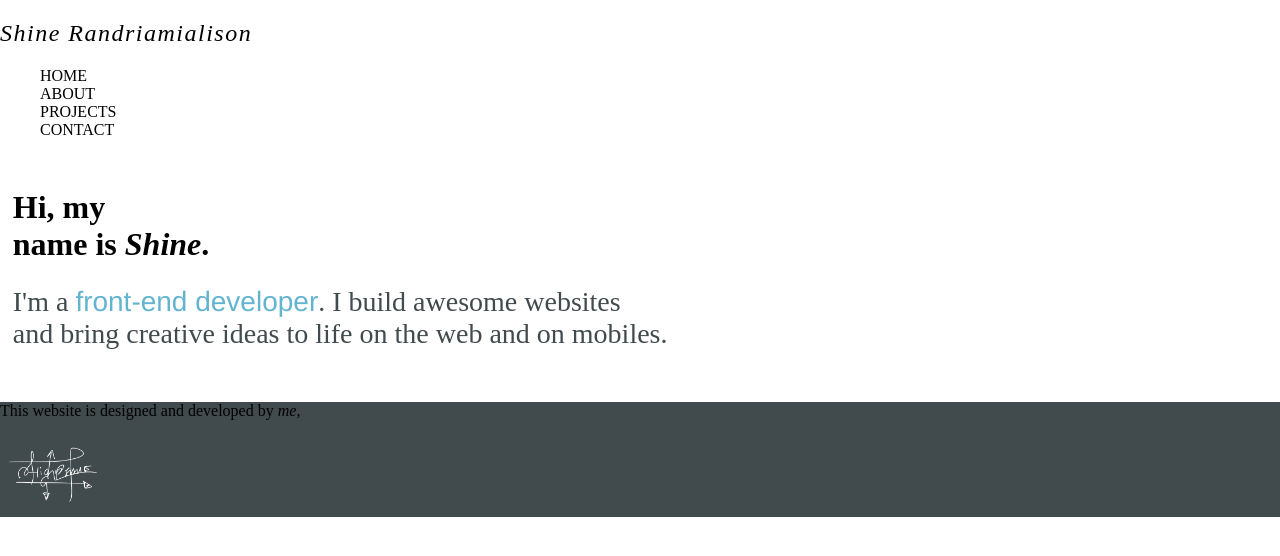
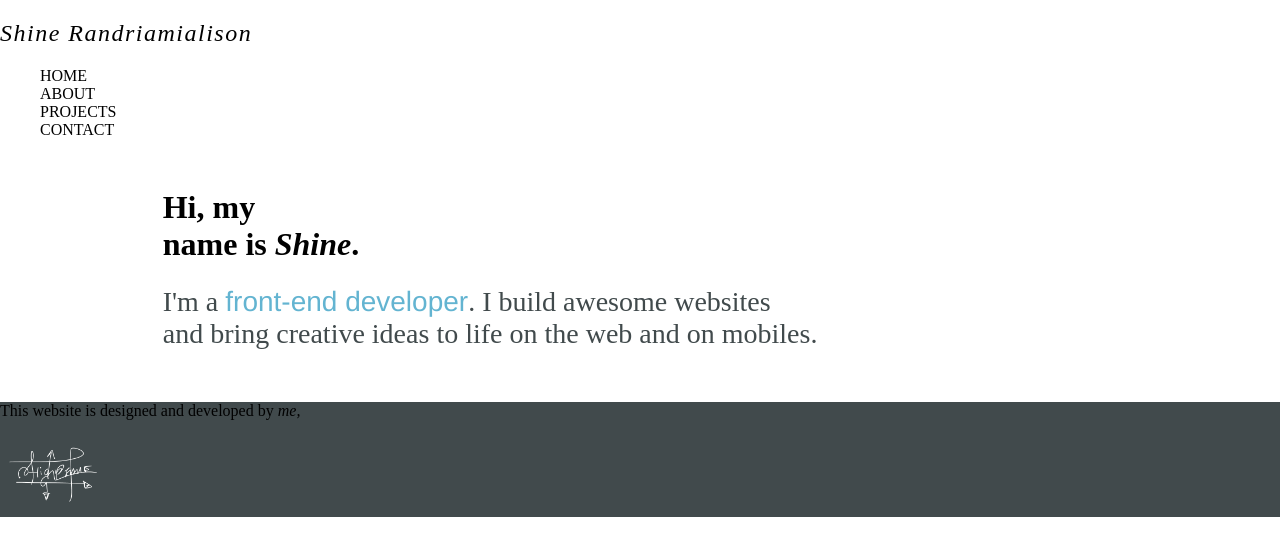
Before and after one commit to Shine0111/portfolio, a React (Vite) app: page / in a window 1280 px wide. Shown: the top 556 px of the page. Built offline with nearby package versions, Linux system fonts and the light colour scheme.

Commit message:
added hero image

```diff
--- a/src/pages/HomePage/HomePage.module.css
+++ b/src/pages/HomePage/HomePage.module.css
@@ -1,5 +1,21 @@
 .container {
   padding: var(--container-padding);
+  display: flex;
+  flex-direction: column;
+  justify-content: space-evenly;
+}
+@media only screen and (min-width: 769px) {
+  .container {
+    display: flex;
+    flex-direction: row;
+    justify-content: space-around;
+  }
+  .svg-container {
+    flex: 1;
+  }
+  .hero-title {
+    margin: 0;
+  }
 }
 .hero-title {
   font-weight: lighter;
--- a/src/pages/HomePage/HomePage.tsx
+++ b/src/pages/HomePage/HomePage.tsx
@@ -1,18 +1,28 @@
 import classNames from "classnames";
 import styles from "./HomePage.module.css";
+import useViewport from "../../hooks/useViewport";
 
 function HomePage() {
+  const { viewWidth } = useViewport();
   return (
     <div className={classNames("hero-container-max-width", styles.container)}>
+      <div>
         <h1 className={styles.heroTitle}>
           Hi, my <br /> name is <span className={styles.name}>Shine</span>
           <span className={styles.styledPoint}>.</span>
         </h1>
         <h2 className={styles.description}>
           I'm a <span className={styles.role}>front-end developer</span>
-        <span className={styles.styledPoint}>.</span> I build awesome websites{" "}
-        <br /> and bring creative ideas to life on the web and on mobiles.
+          <span className={styles.styledPoint}>.</span> I build awesome websites
+          {""} <br />
+          and bring creative ideas to life on the web and on mobiles.
         </h2>
+      </div>
+      {viewWidth > 1120 && (
+        <div className={styles.svgContainer}>
+          <img src="src\assets\portfolio-hero-v1.svg" alt="hero" />
+        </div>
+      )}
     </div>
   );
 }
```
Also changed, not shown: src/assets/portfolio-hero-v1.svg (added). Lines whose indentation alone changed are shown as unchanged.
